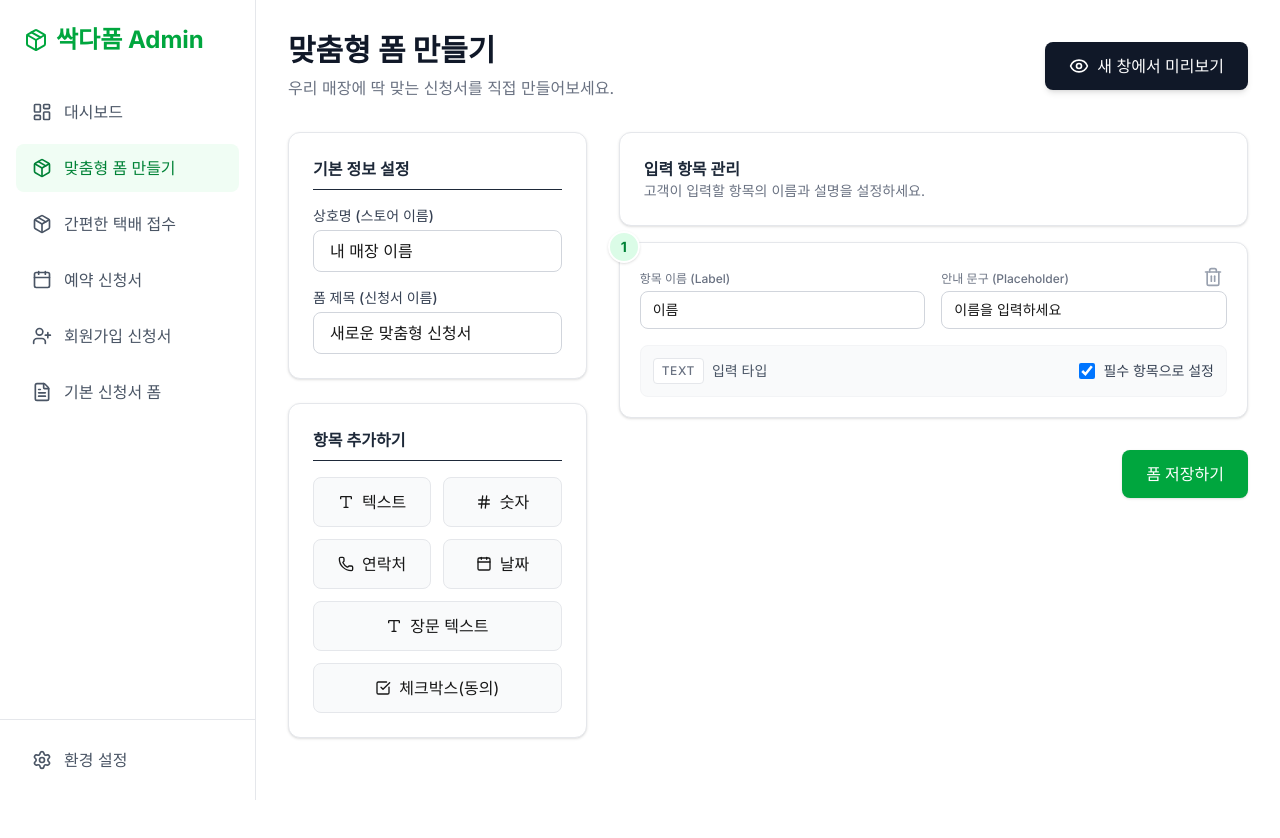
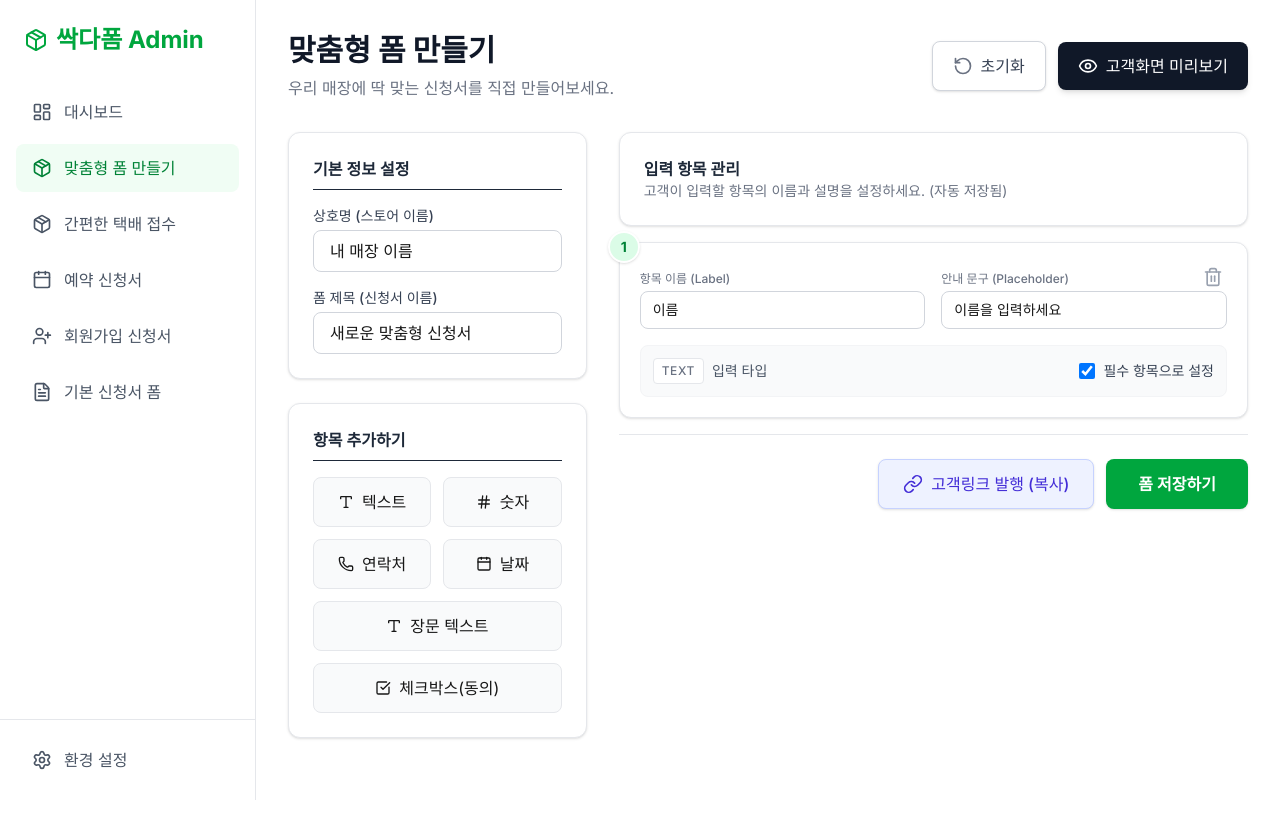
Before and after one commit to hannune-s/ssakdaform, a Next.js app: page /form-builder in a window 1280 px wide. Shown: the top 838 px of the page. Built offline with nearby package versions, Linux system fonts and the light colour scheme.

Commit message:
feat: 폼 자동저장(새로고침 방지), 초기화, 고객링크 발행 기능 추가

```diff
--- a/src/app/form-builder/page.tsx
+++ b/src/app/form-builder/page.tsx
@@ -1,7 +1,7 @@
 "use client";
 
-import { useState } from 'react';
-import { Plus, Trash2, Eye, ArrowLeft, Type, Hash, Calendar, Phone, CheckSquare } from 'lucide-react';
+import { useState, useEffect } from 'react';
+import { Plus, Trash2, Eye, ArrowLeft, Type, Hash, Calendar, Phone, CheckSquare, Link as LinkIcon, RotateCcw } from 'lucide-react';
 
 type FieldType = 'text' | 'number' | 'phone' | 'date' | 'textarea' | 'checkbox';
 
@@ -14,11 +14,39 @@ interface FormField {
 }
 
 export default function FormBuilder() {
+  const [isLoaded, setIsLoaded] = useState(false);
   const [storeName, setStoreName] = useState('내 매장 이름');
   const [formTitle, setFormTitle] = useState('새로운 맞춤형 신청서');
   const [fields, setFields] = useState<FormField[]>([
     { id: 1, type: 'text', label: '이름', placeholder: '이름을 입력하세요', required: true }
   ]);
+
+  // 로컬 스토리지에서 자동 저장된 초안 불러오기
+  useEffect(() => {
+    const draft = localStorage.getItem('ssakdaform_draft');
+    if (draft) {
+      try {
+        const parsed = JSON.parse(draft);
+        if (parsed.storeName) setStoreName(parsed.storeName);
+        if (parsed.formTitle) setFormTitle(parsed.formTitle);
+        if (parsed.fields && parsed.fields.length > 0) setFields(parsed.fields);
+      } catch (e) {
+        console.error("Draft parsing error", e);
+      }
+    }
+    setIsLoaded(true);
+  }, []);
+
+  // 값이 변경될 때마다 로컬 스토리지에 자동 저장 (새로고침 방지)
+  useEffect(() => {
+    if (isLoaded) {
+      localStorage.setItem('ssakdaform_draft', JSON.stringify({
+        storeName,
+        formTitle,
+        fields
+      }));
+    }
+  }, [storeName, formTitle, fields, isLoaded]);
 
   const addField = (type: FieldType) => {
     setFields([...fields, {
@@ -39,14 +67,33 @@ export default function FormBuilder() {
   };
 
   const handlePreview = () => {
-    // 미리보기 데이터를 로컬 스토리지에 임시 저장하고 새 창 열기
-    localStorage.setItem('ssakdaform_preview', JSON.stringify({
-      storeName,
-      formTitle,
-      fields
-    }));
+    localStorage.setItem('ssakdaform_preview', JSON.stringify({ storeName, formTitle, fields }));
     window.open('/preview', '_blank');
   };
+
+  const handleReset = () => {
+    if (window.confirm('작성 중인 폼을 정말 초기화하시겠습니까? (모든 항목이 지워집니다)')) {
+      setStoreName('내 매장 이름');
+      setFormTitle('새로운 맞춤형 신청서');
+      setFields([{ id: Date.now(), type: 'text', label: '이름', placeholder: '이름을 입력하세요', required: true }]);
+    }
+  };
+
+  const handleCopyLink = () => {
+    // 향후 실제 DB ID로 대체될 가짜 링크
+    const dummyLink = "https://ssakdaform.vercel.app/form/demo-12345";
+    navigator.clipboard.writeText(dummyLink).then(() => {
+      alert(`고객에게 전송할 폼 링크가 복사되었습니다!\n\n${dummyLink}\n\n(아직 DB 연동 전이라 가상의 링크가 복사됩니다)`);
+    });
+  };
+
+  const handleSave = () => {
+    alert('폼이 성공적으로 저장되었습니다! (추후 데이터베이스와 연동됩니다)');
+  };
+
+  if (!isLoaded) {
+    return <div className="p-10 text-center text-gray-500">에디터 불러오는 중...</div>;
+  }
 
   // --- 어드민용 '맞춤형 폼 만들기' 화면 ---
   return (
@@ -56,13 +103,22 @@ export default function FormBuilder() {
           <h1 className="text-2xl md:text-3xl font-bold text-gray-900 mb-2">맞춤형 폼 만들기</h1>
           <p className="text-gray-500">우리 매장에 딱 맞는 신청서를 직접 만들어보세요.</p>
         </div>
-        <button
-          onClick={handlePreview}
-          className="flex items-center justify-center gap-2 px-6 py-3 bg-gray-900 text-white rounded-lg hover:bg-gray-800 transition shadow-md"
-        >
-          <Eye className="w-5 h-5" />
-          새 창에서 미리보기
-        </button>
+        <div className="flex flex-col sm:flex-row items-center gap-3">
+          <button
+            onClick={handleReset}
+            className="w-full sm:w-auto flex items-center justify-center gap-2 px-5 py-3 bg-white border border-gray-300 text-gray-700 rounded-lg hover:bg-gray-50 transition shadow-sm"
+          >
+            <RotateCcw className="w-5 h-5 text-gray-500" />
+            초기화
+          </button>
+          <button
+            onClick={handlePreview}
+            className="w-full sm:w-auto flex items-center justify-center gap-2 px-5 py-3 bg-gray-900 text-white rounded-lg hover:bg-gray-800 transition shadow-md"
+          >
+            <Eye className="w-5 h-5" />
+            고객화면 미리보기
+          </button>
+        </div>
       </div>
 
       <div className="grid grid-cols-1 lg:grid-cols-3 gap-8">
@@ -122,7 +178,7 @@ export default function FormBuilder() {
         <div className="lg:col-span-2 space-y-4">
           <div className="bg-white p-6 rounded-xl border border-gray-200 shadow-sm mb-4">
             <h3 className="font-semibold text-gray-800">입력 항목 관리</h3>
-            <p className="text-sm text-gray-500">고객이 입력할 항목의 이름과 설명을 설정하세요.</p>
+            <p className="text-sm text-gray-500">고객이 입력할 항목의 이름과 설명을 설정하세요. (자동 저장됨)</p>
           </div>
 
           {fields.length === 0 ? (
@@ -139,6 +195,7 @@ export default function FormBuilder() {
                 <button
                   onClick={() => removeField(field.id)}
                   className="absolute top-4 right-4 p-2 text-gray-400 hover:text-red-500 hover:bg-red-50 rounded-lg transition"
+                  title="삭제"
                 >
                   <Trash2 className="w-5 h-5" />
                 </button>
@@ -177,9 +234,9 @@ export default function FormBuilder() {
                         type="checkbox"
                         checked={field.required}
                         onChange={(e) => updateField(field.id, 'required', e.target.checked)}
-                        className="w-4 h-4 text-green-600 rounded focus:ring-green-500"
+                        className="w-4 h-4 text-green-600 rounded focus:ring-green-500 cursor-pointer"
                       />
-                      <span className="text-sm font-medium text-gray-700">필수 항목으로 설정</span>
+                      <span className="text-sm font-medium text-gray-700 select-none">필수 항목으로 설정</span>
                     </label>
                   </div>
                 </div>
@@ -188,10 +245,17 @@ export default function FormBuilder() {
           )}
 
           {fields.length > 0 && (
-            <div className="pt-4 flex justify-end">
+            <div className="pt-6 flex flex-col sm:flex-row justify-end gap-3 mt-4 border-t border-gray-200">
               <button
-                onClick={() => alert('폼이 성공적으로 저장되었습니다! (추후 데이터베이스와 연동됩니다)')}
-                className="px-6 py-3 bg-green-600 text-white rounded-lg hover:bg-green-700 transition-colors font-medium shadow-sm"
+                onClick={handleCopyLink}
+                className="flex items-center justify-center gap-2 px-6 py-3 bg-indigo-50 border border-indigo-200 text-indigo-700 rounded-lg hover:bg-indigo-100 transition-colors font-medium shadow-sm"
+              >
+                <LinkIcon className="w-5 h-5" />
+                고객링크 발행 (복사)
+              </button>
+              <button
+                onClick={handleSave}
+                className="px-8 py-3 bg-green-600 text-white rounded-lg hover:bg-green-700 transition-colors font-semibold shadow-sm"
               >
                 폼 저장하기
               </button>
```
